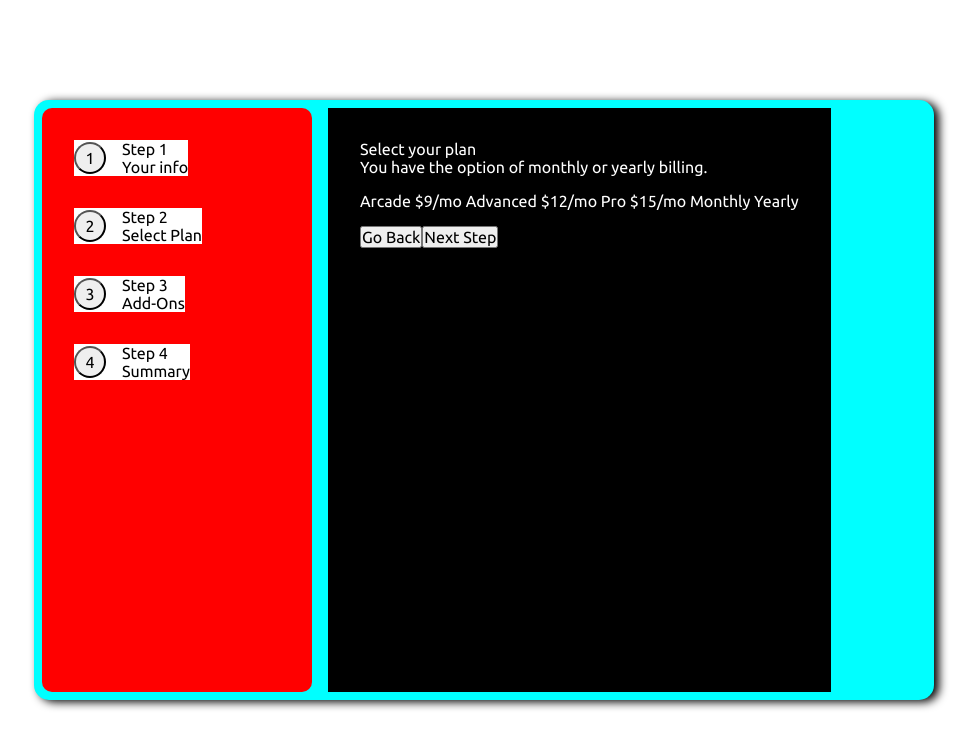
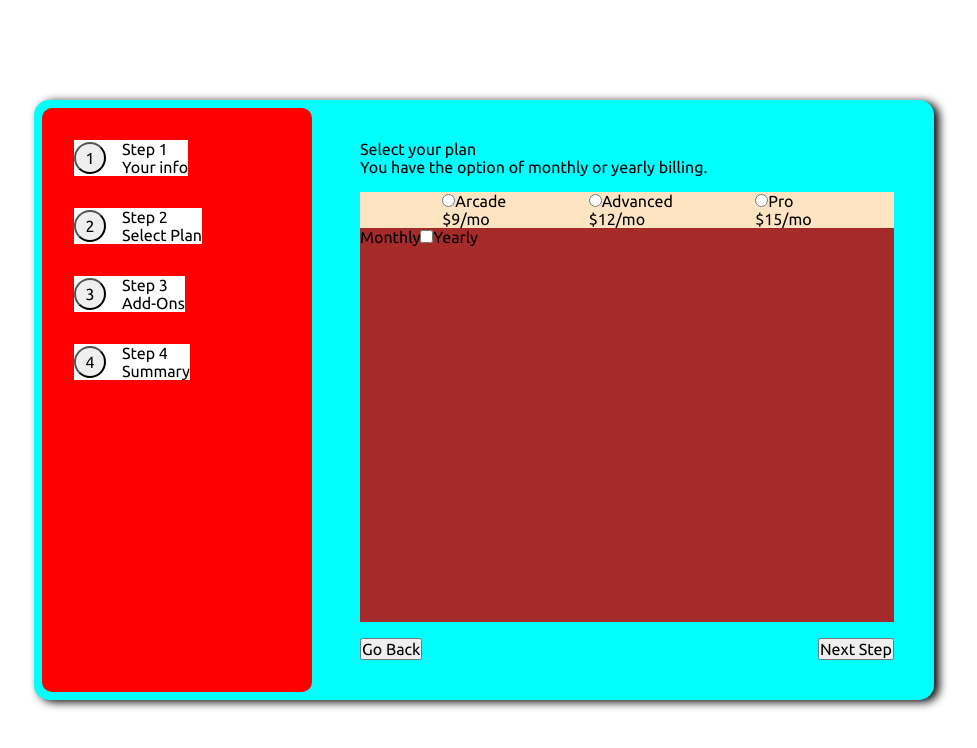
Before and after one commit to PatrykO92/FrontendMentor_Multi-step-form-, a React (Create React App) app: page / in a window 1280 px wide. Both pictures are taken after a click on the button "Next Step". Shown: the top 748 px of the page, without its empty margins (156-1133 px from the left). Built offline with nearby package versions, Linux system fonts and the light colour scheme.

Commit message:
added LoadingSpinner Component, added mothlyPayment useState to handle price change, added basic logic to navigation buttons, added basic css styling

```diff
--- a/src/assets/styles/form.css
+++ b/src/assets/styles/form.css
@@ -44,23 +44,37 @@
 }
 
 .form-main-container {
+  flex: 1;
   display: flex;
   flex-direction: column;
   padding: 2rem;
   margin: 0.5rem;
   gap: 1rem;
-  background-color: black;
-  color: white;
 }
 
 .form-main-container p > span {
   display: block;
 }
 
-.form-your-info {
+.form-navigation-buttons {
+  display: flex;
+  justify-content: space-between;
+}
+
+.form-your-info,
+.form-select-plan,
+.form-add-ons,
+.form-summary,
+.form-succes {
   display: flex;
   flex: 1;
   flex-direction: column;
-  gap: 1rem;
-  background-color: green;
+  background-color: brown;
 }
+
+.form-select-plan > div:nth-child(1) {
+  display: flex;
+  flex-direction: row;
+  justify-content: space-evenly;
+  background-color: bisque;
+}
--- /dev/null
+++ b/src/assets/styles/loading-spinner.css
@@ -0,0 +1,196 @@
+.loading-spinner {
+  min-width: 100%;
+  min-height: inherit;
+  width: 100%;
+  height: 100%;
+  display: flex;
+  align-items: center;
+  justify-content: center;
+}
+
+.spinner {
+  min-width: 100px;
+  min-height: 100px;
+  border-radius: 50%;
+
+  animation: spinner 0.2s linear infinite;
+}
+
+@keyframes spinner {
+  0% {
+    background: radial-gradient(
+        closest-side,
+        white 0%,
+        white 80%,
+        transparent 80%,
+        transparent 100%
+      ),
+      linear-gradient(
+        0deg,
+        transparent 0%,
+        transparent 75%,
+        var(--primary-color1) 75%,
+        var(--primary-color1) 100%
+      );
+  }
+  10% {
+    background: radial-gradient(
+        closest-side,
+        white 0%,
+        white 80%,
+        transparent 80%,
+        transparent 100%
+      ),
+      linear-gradient(
+        36deg,
+        transparent 0%,
+        transparent 75%,
+        var(--primary-color1) 75%,
+        var(--primary-color1) 100%
+      );
+  }
+  20% {
+    background: radial-gradient(
+        closest-side,
+        white 0%,
+        white 80%,
+        transparent 80%,
+        transparent 100%
+      ),
+      linear-gradient(
+        72deg,
+        transparent 0%,
+        transparent 75%,
+        var(--primary-color1) 75%,
+        var(--primary-color1) 100%
+      );
+  }
+  30% {
+    background: radial-gradient(
+        closest-side,
+        white 0%,
+        white 80%,
+        transparent 80%,
+        transparent 100%
+      ),
+      linear-gradient(
+        108deg,
+        transparent 0%,
+        transparent 75%,
+        var(--primary-color1) 75%,
+        var(--primary-color1) 100%
+      );
+  }
+  40% {
+    background: radial-gradient(
+        closest-side,
+        white 0%,
+        white 80%,
+        transparent 80%,
+        transparent 100%
+      ),
+      linear-gradient(
+        144deg,
+        transparent 0%,
+        transparent 75%,
+        var(--primary-color1) 75%,
+        var(--primary-color1) 100%
+      );
+  }
+  50% {
+    background: radial-gradient(
+        closest-side,
+        white 0%,
+        white 80%,
+        transparent 80%,
+        transparent 100%
+      ),
+      linear-gradient(
+        180deg,
+        transparent 0%,
+        transparent 75%,
+        var(--primary-color1) 75%,
+        var(--primary-color1) 100%
+      );
+  }
+  60% {
+    background: radial-gradient(
+        closest-side,
+        white 0%,
+        white 80%,
+        transparent 80%,
+        transparent 100%
+      ),
+      linear-gradient(
+        216deg,
+        transparent 0%,
+        transparent 75%,
+        var(--primary-color1) 75%,
+        var(--primary-color1) 100%
+      );
+  }
+  70% {
+    background: radial-gradient(
+        closest-side,
+        white 0%,
+        white 80%,
+        transparent 80%,
+        transparent 100%
+      ),
+      linear-gradient(
+        252deg,
+        transparent 0%,
+        transparent 75%,
+        var(--primary-color1) 75%,
+        var(--primary-color1) 100%
+      );
+  }
+  80% {
+    background: radial-gradient(
+        closest-side,
+        white 0%,
+        white 80%,
+        transparent 80%,
+        transparent 100%
+      ),
+      linear-gradient(
+        288deg,
+        transparent 0%,
+        transparent 75%,
+        var(--primary-color1) 75%,
+        var(--primary-color1) 100%
+      );
+  }
+  90% {
+    background: radial-gradient(
+        closest-side,
+        white 0%,
+        white 80%,
+        transparent 80%,
+        transparent 100%
+      ),
+      linear-gradient(
+        324deg,
+        transparent 0%,
+        transparent 75%,
+        var(--primary-color1) 75%,
+        var(--primary-color1) 100%
+      );
+  }
+  100% {
+    background: radial-gradient(
+        closest-side,
+        white 0%,
+        white 80%,
+        transparent 80%,
+        transparent 100%
+      ),
+      linear-gradient(
+        360deg,
+        transparent 0%,
+        transparent 75%,
+        var(--primary-color1) 75%,
+        var(--primary-color1) 100%
+      );
+  }
+}
--- a/src/components/Form.jsx
+++ b/src/components/Form.jsx
@@ -1,4 +1,6 @@
 import "../assets/styles/form.css";
+import LoadingSpinner from "./LoadingSpinner";
+
 import { useState } from "react";
 
 const Form = () => {
@@ -14,7 +16,10 @@ const Form = () => {
     3: ["Pick add-ons", "Add-ons help enhance your gaming experience."],
     4: ["Finishing up", "Double-check everything looks OK before confirming."],
   };
+
+  const [isLoading, setIsLoading] = useState(false);
   const [actualStep, setActualStep] = useState(1);
+  const [monthlyPayment, setMonthlyPayment] = useState(true);
 
   return (
     <div className="form-container">
@@ -68,6 +73,12 @@ const Form = () => {
           </p>
         </div>
       </div>
+
+      {isLoading ? (
+        <div className="form-main-container">
+          <LoadingSpinner />
+        </div>
+      ) : (
         <div className="form-main-container">
           <p>
             <span>{stepDescription[actualStep]?.[0]}</span>
@@ -105,15 +116,117 @@ const Form = () => {
 
           {actualStep === 2 && (
             <div className="form-select-plan">
-            Arcade $9/mo Advanced $12/mo Pro $15/mo Monthly Yearly
+              <div>
+                <div>
+                  <input type="radio" id="plan-1" name="plan" value="1" />
+                  <label htmlFor="plan-1">
+                    Arcade
+                    {monthlyPayment ? (
+                      <p>
+                        <span>$9/mo</span>
+                      </p>
+                    ) : (
+                      <p>
+                        <span>$90/yr</span>2 months free
+                      </p>
+                    )}
+                  </label>
+                </div>
+                <div>
+                  <input type="radio" id="plan-2" name="plan" value="2" />
+                  <label htmlFor="plan-2">
+                    Advanced
+                    {monthlyPayment ? (
+                      <p>
+                        <span>$12/mo</span>
+                      </p>
+                    ) : (
+                      <p>
+                        <span>$120/yr</span>2 months free
+                      </p>
+                    )}
+                  </label>
+                </div>
+                <div>
+                  <input type="radio" id="plan-3" name="plan" value="3" />
+                  <label htmlFor="plan-3">
+                    Pro
+                    {monthlyPayment ? (
+                      <p>
+                        <span>$15/mo</span>
+                      </p>
+                    ) : (
+                      <p>
+                        <span>$150/yr</span>2 months free
+                      </p>
+                    )}
+                  </label>
+                </div>
+              </div>
+
+              <div>
+                <label>
+                  Monthly
+                  <input
+                    type="checkbox"
+                    onChange={() => {
+                      setMonthlyPayment(!monthlyPayment);
+                      console.log(monthlyPayment);
+                    }}
+                  />
+                  Yearly
+                </label>
+              </div>
             </div>
           )}
 
           {actualStep === 3 && (
             <div className="form-add-ons">
-            Online service Access to multiplayer games +$1/mo Larger storage
-            Extra 1TB of cloud save +$2/mo Customizable Profile Custom theme on
-            your profile +$2/mo Go Back Next Step
+              <div>
+                <input
+                  type="checkbox"
+                  id="online-services"
+                  name="online-services"
+                />
+                <label htmlFor="online-services">
+                  <div>
+                    <p>
+                      <b>Online service</b>Access to multiplayer games
+                    </p>
+                    <p>{monthlyPayment ? "+$1/mo" : "+$10/yr"}</p>
+                  </div>
+                </label>
+              </div>
+              <div>
+                <input
+                  type="checkbox"
+                  id="larger-storage"
+                  name="larger-storage"
+                />
+                <label htmlFor="larger-storage">
+                  <div>
+                    <p>
+                      <b>Larger storage</b>Extra 1TB of cloud save
+                    </p>
+                    <p>{monthlyPayment ? "+$2/mo" : "+$20/yr"}</p>
+                  </div>
+                </label>
+              </div>
+              <div>
+                <input
+                  type="checkbox"
+                  id="custom-profile"
+                  name="custom-profile"
+                />
+                <label htmlFor="custom-profile">
+                  <div>
+                    <p>
+                      <b>Customizable Profile</b>Custom theme on your profile
+                    </p>
+                    <p>{monthlyPayment ? "+$2/mo" : "+$20/yr"}</p>
+                  </div>
+                </label>
+              </div>
             </div>
           )}
 
@@ -122,22 +235,34 @@ const Form = () => {
           )}
 
           {actualStep === 5 && (
-          <div className="form-summary">
-            Thank you! Thanks for confirming your subscription! We hope you have
-            fun using our platform. If you ever need support, please feel free
-            to email us at support@loremgaming.com.
+            <div className="form-success">
+              Thank you! Thanks for confirming your subscription! We hope you
+              have fun using our platform. If you ever need support, please feel
+              free to email us at support@loremgaming.com.
             </div>
           )}
 
-        <div className="navigation-buttons">
+          <div className="form-navigation-buttons">
+            {actualStep === 1 ? (
+              <div></div>
+            ) : (
               <button onClick={() => setActualStep((oldVal) => oldVal - 1)}>
                 Go Back
               </button>
+            )}
+
+            {actualStep === 4 ? (
+              <button onClick={() => console.log("Confirmation sent")}>
+                Confirm
+              </button>
+            ) : (
               <button onClick={() => setActualStep((oldVal) => oldVal + 1)}>
                 Next Step
               </button>
+            )}
           </div>
         </div>
+      )}
     </div>
   );
 };
--- /dev/null
+++ b/src/components/LoadingSpinner.jsx
@@ -0,0 +1,11 @@
+import "../assets/styles/loading-spinner.css";
+
+const LoadingSpinner = () => {
+  return (
+    <div className="loading-spinner">
+      <div className="spinner"></div>
+    </div>
+  );
+};
+
+export default LoadingSpinner;
--- a/src/components/index.js
+++ b/src/components/index.js
@@ -1,3 +1,4 @@
 import Form from "./Form";
+import LoadingSpinner from "./LoadingSpinner";
 
-export { Form };
+export { Form, LoadingSpinner };
```
Lines whose indentation alone changed are shown as unchanged.
